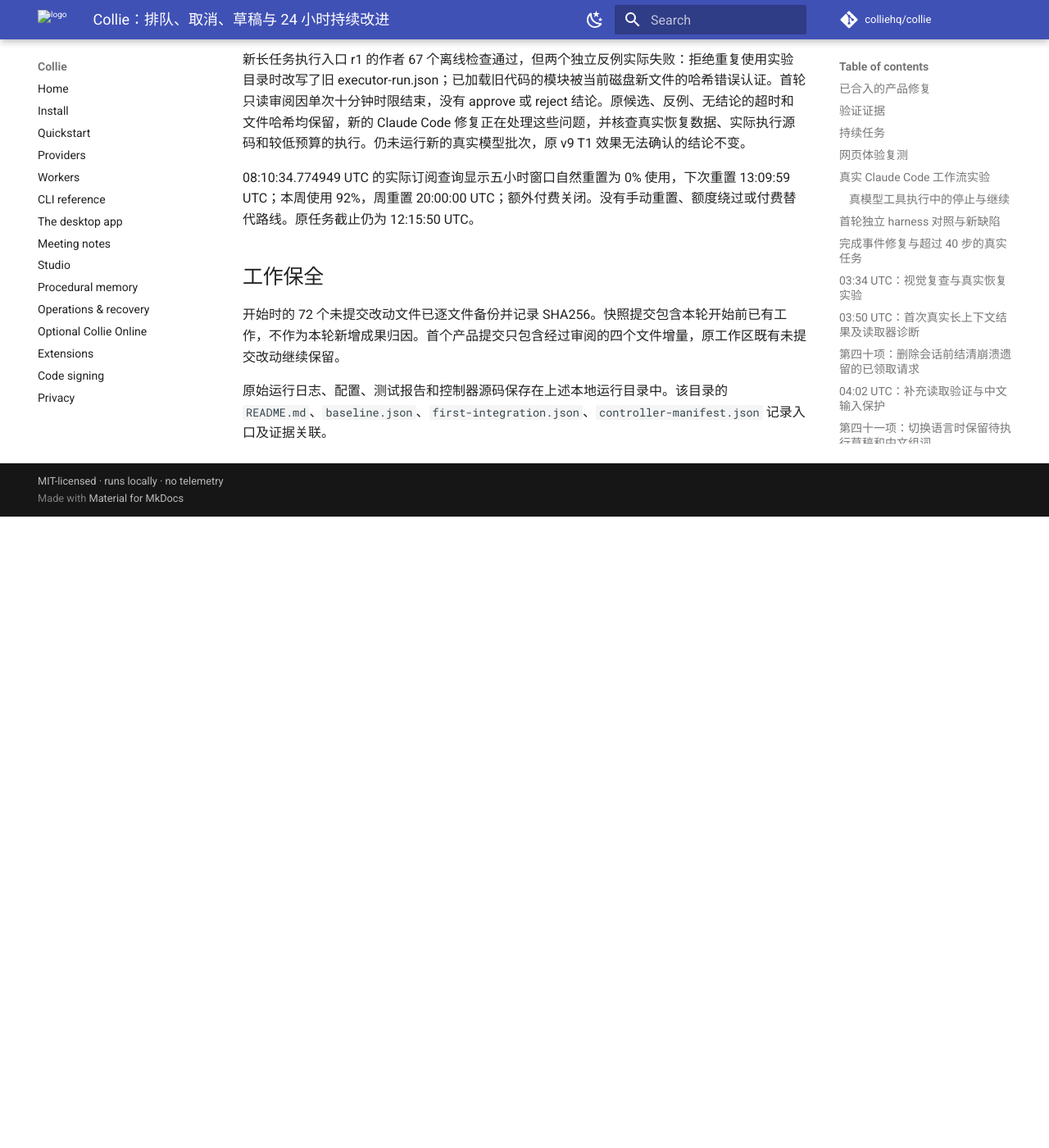
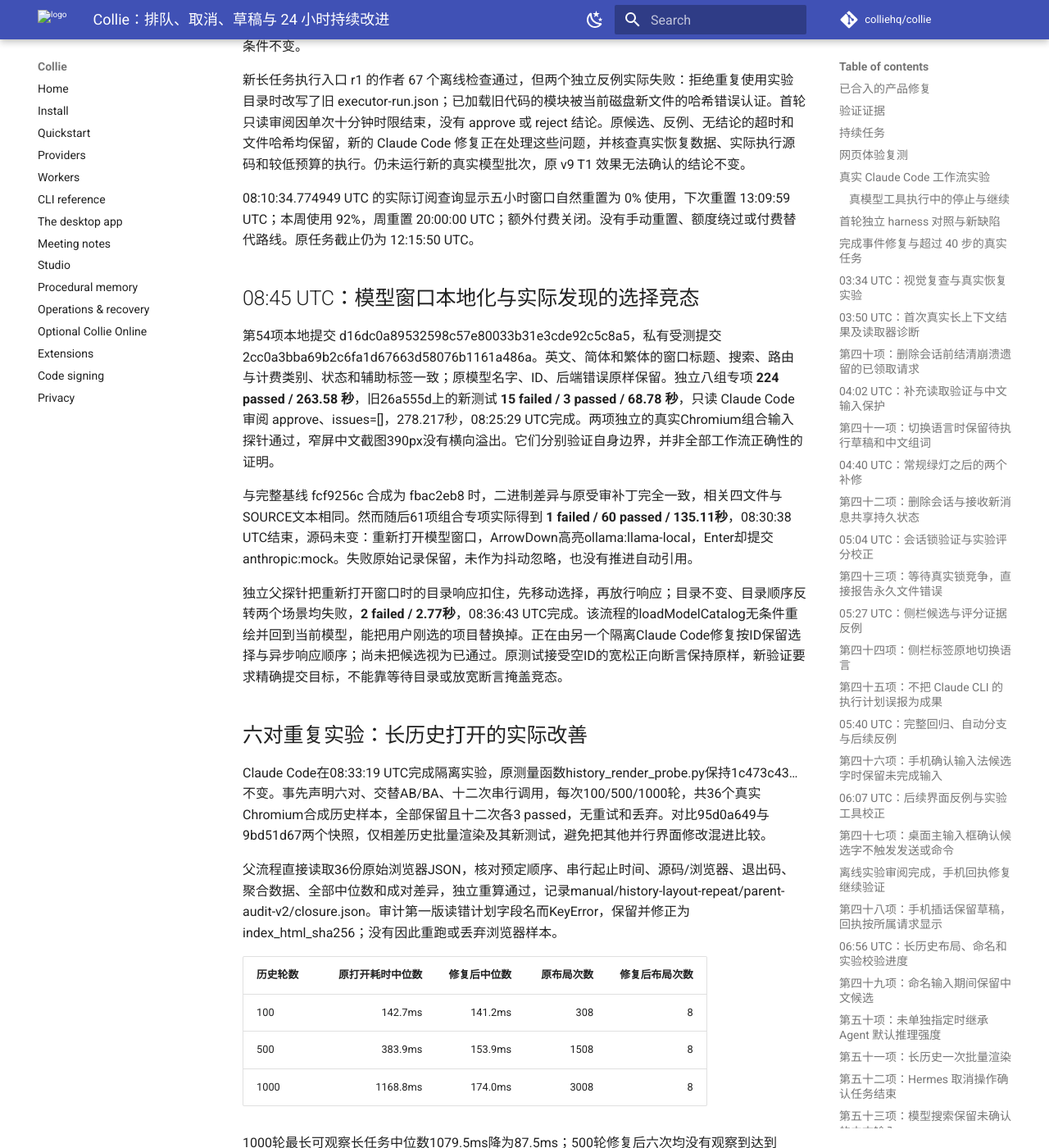
Before and after one commit to colliehq/collie, an MkDocs documentation site: the page built from docs/product-evolution-2026-09-13.md, in a window 1280 px wide and 1400 px high, scrolled down 43239 px. Shown: the whole window at 82% size. Built offline with MkDocs 1.6.1 and Material for MkDocs 9.7.7, drawn with Linux system fonts in a browser that asks for light colours; comment, search, counter and statistics services are not loaded; before the commit the page ends 43869 px from its top, so only the background shows below that; some of the changed text lies outside the part shown.

Commit message:
docs: record model selection regression and repeated history measurements

```diff
--- a/docs/product-evolution-2026-09-13.md
+++ b/docs/product-evolution-2026-09-13.md
@@ -2,7 +2,7 @@
 
 本轮从 2026-09-13 05:15 PDT 开始，后台任务截止于 2026-09-14 05:15 PDT。
 
-五十三项产品改动已提交，另有侧栏测试时钟修复。包含全部这些改动的干净组合 fcf9256c 已于 08:15:38 UTC 通过完整回归：4387 passed / 20 skipped，GUI 63/63、跨界面 41/41，其他门禁全部通过。Hermes 取消修复也通过独立真实本地进程复测：合成协议对端及其后代被终止，正常完成和再次使用的对照通过。中文模型窗口的文案修复通过独立输入保全探针，正在专项回归与审阅，尚未计入产品提交或完整回归。新的长任务实验入口已被独立反例发现证据覆盖和源码身份缺陷，修复中，尚无新的真实恢复成功或跨 harness 排名结论。
+五十四项产品改动已本地提交，另有侧栏测试时钟修复。最近完成的完整回归仍是覆盖前五十三项与时钟夹具的干净组合 fcf9256c：4387 passed / 20 skipped，GUI 63/63、跨界面 41/41，其他门禁通过。第54项模型窗口本地化通过独立专项与审阅后已提交，但合成后的键盘选择检查发现异步目录刷新会重置选中模型；独立可控时序反例已复现，正在修复，因此尚未把第54项推进自动基线。历史打开的六对重复测量已独立核对全部36个原始样本，长历史耗时下降，小历史没有稳定耗时优势。新的长任务执行器离线反例已通过，正在只读审阅，尚无新的真实恢复成功或跨 harness 排名结论。
 
 ## 已合入的产品修复
 
@@ -604,6 +604,36 @@
 
 08:10:34.774949 UTC 的实际订阅查询显示五小时窗口自然重置为 0% 使用，下次重置 13:09:59 UTC；本周使用 92%，周重置 20:00:00 UTC；额外付费关闭。没有手动重置、额度绕过或付费替代路线。原任务截止仍为 12:15:50 UTC。
 
+## 08:45 UTC：模型窗口本地化与实际发现的选择竞态
+
+第54项本地提交 d16dc0a89532598c57e80033b31e3cde92c5c8a5，私有受测提交 2cc0a3bba69b2c6fa1d67663d58076b1161a486a。英文、简体和繁体的窗口标题、搜索、路由与计费类别、状态和辅助标签一致；原模型名字、ID、后端错误原样保留。独立八组专项 **224 passed / 263.58 秒**，旧26a555d上的新测试 **15 failed / 3 passed / 68.78 秒**，只读 Claude Code 审阅 approve、issues=[]，278.217秒，08:25:29 UTC完成。两项独立的真实Chromium组合输入探针通过，窄屏中文截图390px没有横向溢出。它们分别验证自身边界，并非全部工作流正确性的证明。
+
+与完整基线 fcf9256c 合成为 fbac2eb8 时，二进制差异与原受审补丁完全一致，相关四文件与SOURCE文本相同。然而随后61项组合专项实际得到 **1 failed / 60 passed / 135.11秒**，08:30:38 UTC结束，源码未变：重新打开模型窗口，ArrowDown高亮ollama:llama-local，Enter却提交anthropic:mock。失败原始记录保留，未作为抖动忽略，也没有推进自动引用。
+
+独立父探针把重新打开窗口时的目录响应扣住，先移动选择，再放行响应；目录不变、目录顺序反转两个场景均失败，**2 failed / 2.77秒**，08:36:43 UTC完成。该流程的loadModelCatalog无条件重绘并回到当前模型，能把用户刚选的项目替换掉。正在由另一个隔离Claude Code修复按ID保留选择与异步响应顺序；尚未把候选视为已通过。原测试接受空ID的宽松正向断言保持原样，新验证要求精确提交目标，不能靠等待目录或放宽断言掩盖竞态。
+
+## 六对重复实验：长历史打开的实际改善
+
+Claude Code在08:33:19 UTC完成隔离实验，原测量函数history_render_probe.py保持1c473c43…不变。事先声明六对、交替AB/BA、十二次串行调用，每次100/500/1000轮，共36个真实Chromium合成历史样本，全部保留且十二次各3 passed，无重试和丢弃。对比95d0a649与9bd51d67两个快照，仅相差历史批量渲染及其新测试，避免把其他并行界面修改混进比较。
+
+父流程直接读取36份原始浏览器JSON，核对预定顺序、串行起止时间、源码/浏览器、退出码、聚合数据、全部中位数和成对差异，独立重算通过，记录manual/history-layout-repeat/parent-audit-v2/closure.json。审计第一版读错计划字段名而KeyError，保留并修正为index_html_sha256；没有因此重跑或丢弃浏览器样本。
+
+| 历史轮数 | 原打开耗时中位数 | 修复后中位数 | 原布局次数 | 修复后布局次数 |
+|---|---:|---:|---:|---:|
+| 100 | 142.7ms | 141.2ms | 308 | 8 |
+| 500 | 383.9ms | 153.9ms | 1508 | 8 |
+| 1000 | 1168.8ms | 174.0ms | 3008 | 8 |
+
+1000轮最长可观察长任务中位数1079.5ms降为87.5ms；500轮修复后六次均没有观察到达到50ms的长任务，这不等于测得0ms。100轮两对结果反而更偏向旧版，含点击与定位器等待的打开耗时没有稳定优势；不能引用作者报告第7节笼统的“没有回归”句子取代这些数据。两组DOM数量一致，最后消息、草稿输入和无自动启动断言全部通过。
+
+这是单台Windows、单版本HeadlessChromium、短文本合成历史、每组n=6的描述性比较；同机有其他任务，未控制全部竞争负载，没有置信区间、生产SLA、真实模型或跨harness排名。执行器每次finally关闭所属Job，但每份记录没有单独的Job活动进程读数，不能把它描述成独立实测的进程灭绝证据。原报告、代码、所有样本和审计哈希均保留。
+
+## 尚未接受的执行器与检查超时修复
+
+长任务执行器R2编码在08:28:46 UTC因单次20分钟时限停止，原文件按诊断用途冻结，没有原作者完成声明。父流程在实际四文件上得到原两项反例 **2 passed / 0.11秒**，作者自带 **122/122** 个完整模拟检查和读取器 **19/19** 个真实本地文件/独立读取进程上的合成内容检查通过。文档接续在08:42:40 UTC完成，只更新三份文档，四份代码/测试与中断冻结字节相同。新的独立只读Claude Code审阅进行中；未签发v10真实执行准入，未产生新的真实恢复成功，原v9效果未确认结论仍保留。
+
+自动第21批“检查超时”任务在08:35:52 UTC达到20分钟单次时限，没有最终结论，自动基线仍为fcf9256c。其三份运行时代码和两份新测试已冻结；只还原未改动行的原换行形式后，在新隔离目录继续验证，语义文本保持相同。改动意图是让被时限中止的检查显示明确超时状态，并避免把它当成非零退出的失败或已覆盖当前源码的证明。该候选尚未审阅、合入或计入产品数量。
+
 ## 工作保全
 
 开始时的 72 个未提交改动文件已逐文件备份并记录 SHA256。快照提交包含本轮开始前已有工作，不作为本轮新增成果归因。首个产品提交只包含经过审阅的四个文件增量，原工作区既有未提交改动继续保留。
```
